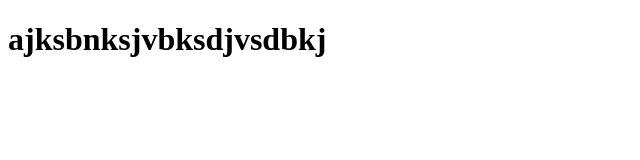
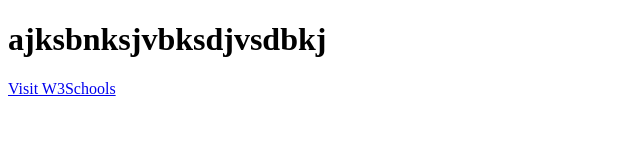
Before and after one commit to jaewan99/maplehomepage, a plain HTML site: page index.html in a window 1280 px wide. Shown: the whole page, without its empty margins (0-640 px from the left). Drawn offline with Linux system fonts and the light colour scheme.

Commit message:
Update index.html

```diff
--- a/index.html
+++ b/index.html
@@ -7,5 +7,7 @@
 </head>
 <body>
     <h1>ajksbnksjvbksdjvsdbkj</h1>
+    <a href="https://jaewan99.github.io/">Visit W3Schools</a>
+
 </body>
 </html>
```
